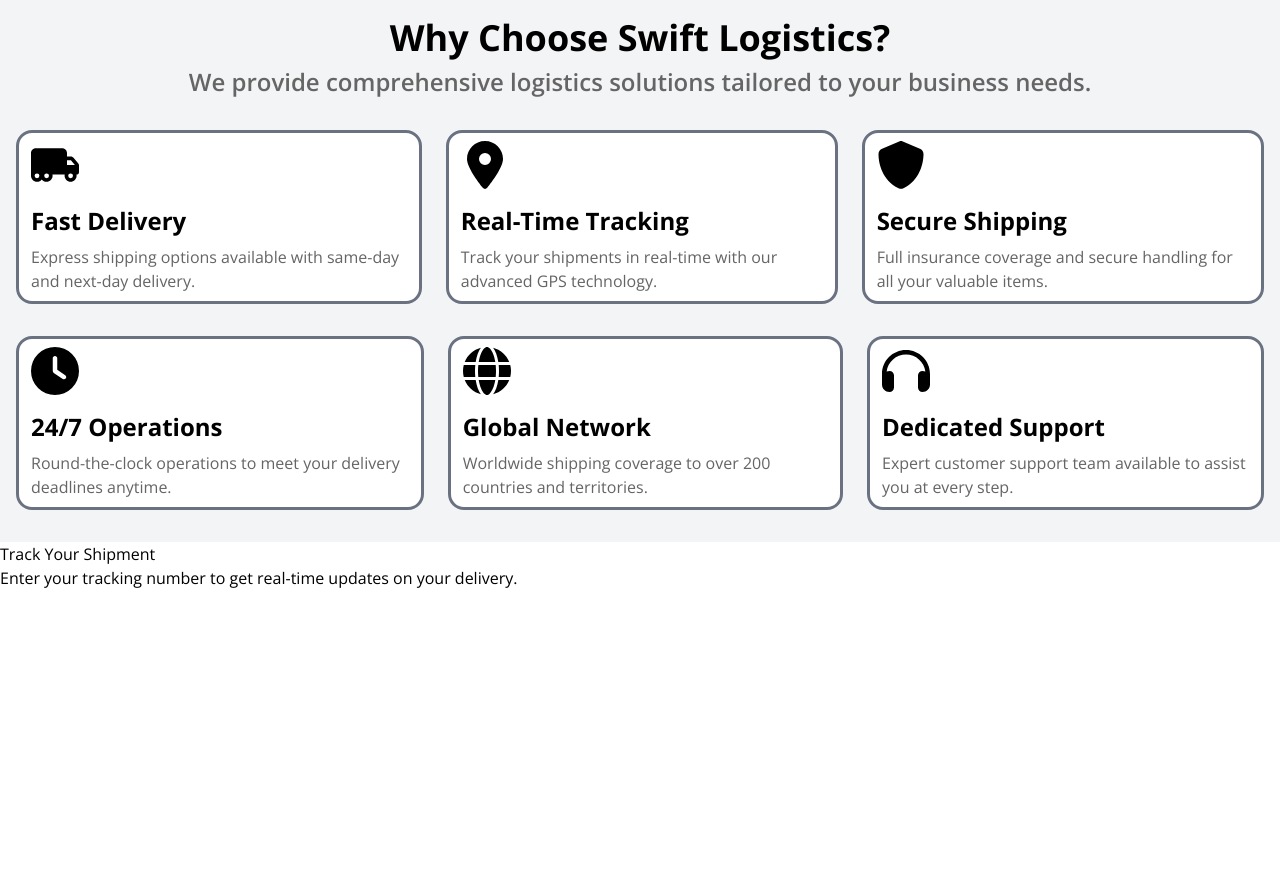
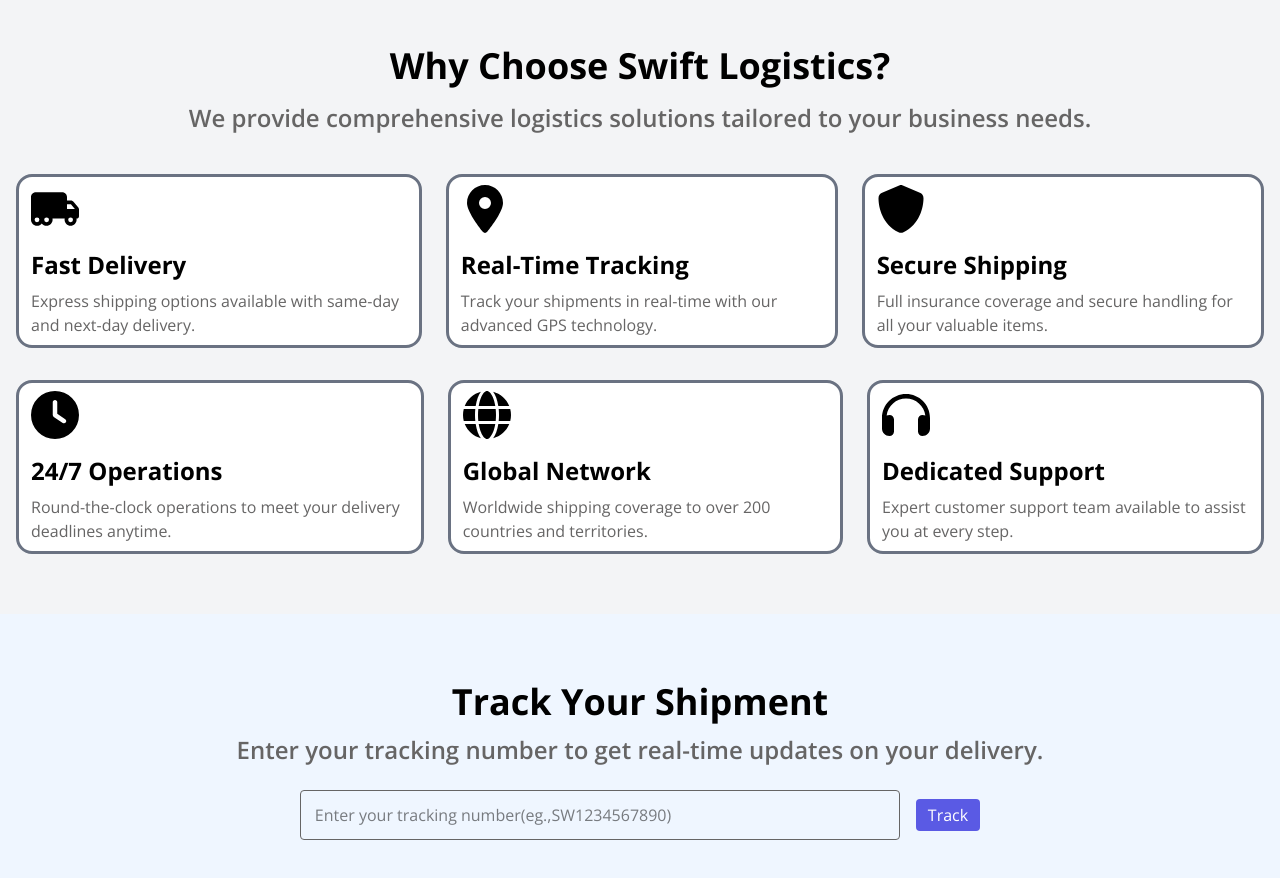
Before and after one commit to sammy-flare/Logistics-React, a React (Vite) app: page / in a window 1280 px wide. Shown: the part 1000-1878 px from the top of the page. Before the commit the page ends 1590 px from the top, so only its background shows below. Built offline with nearby package versions, Linux system fonts and the light colour scheme.

Commit message:
Added Track

```diff
--- a/src/components/Objectives.jsx
+++ b/src/components/Objectives.jsx
@@ -43,13 +43,13 @@
         }
     ]
   return (
-    <div className="bg-gray-100 py-8 px-4 font-sans">
+    <div className="bg-gray-100 py-15 px-4 font-sans">
 
-        <h2 className='text-4xl font-bold text-center mt-4 mb-2'>Why Choose Swift Logistics?</h2>
+        <h2 className='text-4xl font-bold text-center mt-4 mb-4'>Why Choose Swift Logistics?</h2>
         <p className='text-2xl text-navtext font-semibold text-center'>We provide comprehensive logistics solutions tailored to your business needs.</p>
 
 
-        <div className="flex gap-6 mt-8">
+        <div className="flex gap-6 mt-10">
         {objectives.map((objective) => (
             <ObjectiveCard
                 id={objective.id}
--- a/src/components/Track.jsx
+++ b/src/components/Track.jsx
@@ -1,13 +1,14 @@
 import React from 'react'
-
+import Button from './Buttons'
 const Track = () => {
   return (
-    <div>
-        <h2>Track Your Shipment</h2>
-        <p>Enter your tracking number to get real-time updates on your delivery.</p>
+    <div className='bg-herobg py-15 px-4 font-sans items-center text-center'>
+        <h2 className='text-4xl font-bold text-center mt-2 mb-3'>Track Your Shipment</h2>
+        <p className='text-2xl text-navtext font-semibold text-center mb-3'>Enter your tracking number to get real-time updates on your delivery.</p>
 
-        <div>
-
+        <div className='flex gap-4 items-center justify-center mt-6'>
+            <input type="text" placeholder="Enter your tracking number(eg.,SW1234567890)" className='w-150 px-3.5 py-3 border-navtext border rounded-sm'/>
+            <Button b1="Track" />
         </div>
 
     </div>
```
